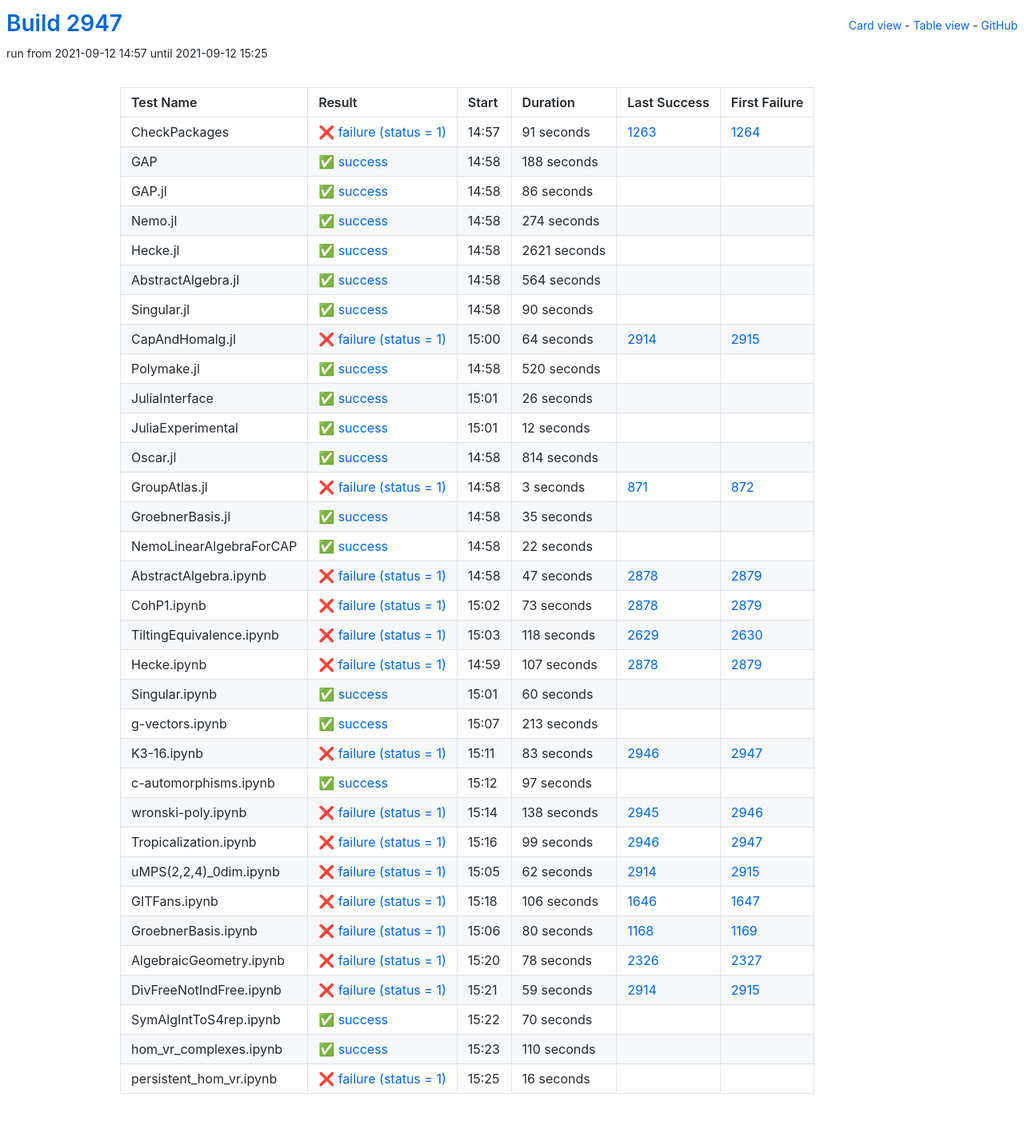
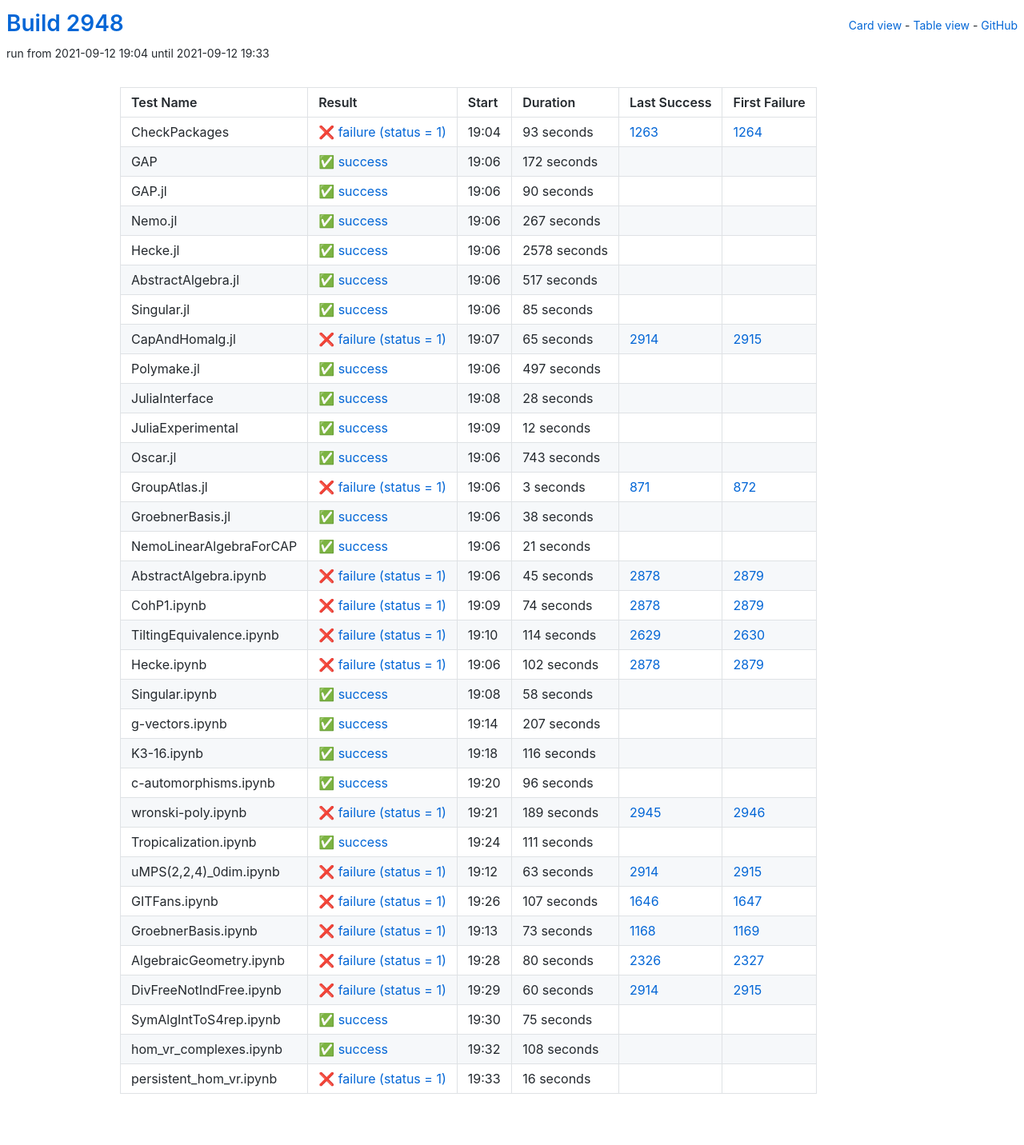
Before and after one commit to oscar-system/oscar-ci-status-stable, a Jekyll site: the page built from table.html, in a window 1280 px wide. Shown: the whole page at 80% size. Built offline with Jekyll 4.4.1, drawn with Linux system fonts in a browser that asks for light colours.

Commit message:
Build #2948

```diff
--- a/_data/ci.yml
+++ b/_data/ci.yml
@@ -1,6 +1,6 @@
 ---
-build: 2947
-build_url: https://oscarci.mathematik.uni-kl.de/job/oscar-stable/2947/
+build: 2948
+build_url: https://oscarci.mathematik.uni-kl.de/job/oscar-stable/2948/
 job: oscar-stable
 organization: oscar-system
 repo: oscar-ci-status-stable
@@ -8,80 +8,32 @@ repourl: https://github.com/oscar-system/oscar-ci-status-stable
 tests:
 - name: CheckPackages
   id: checkpackages
-  log: https://oscarci.mathematik.uni-kl.de/job/oscar-stable/2947/artifact/logs/build-2947/CheckPackages.log
-  start: 2021-09-12 14:57
+  log: https://oscarci.mathematik.uni-kl.de/job/oscar-stable/2948/artifact/logs/build-2948/CheckPackages.log
+  start: 2021-09-12 19:04
   success: false
   exitcode: 1
   status: failure
-  duration: 91
+  duration: 93
   last_success: 1263
   last_success_url: https://oscarci.mathematik.uni-kl.de/job/oscar-stable/1263/
   first_failure: 1264
   first_failure_url: https://oscarci.mathematik.uni-kl.de/job/oscar-stable/1264/
 - name: GAP
   id: gap
-  log: https://oscarci.mathematik.uni-kl.de/job/oscar-stable/2947/artifact/logs/build-2947/GAP.log
-  start: 2021-09-12 14:58
+  log: https://oscarci.mathematik.uni-kl.de/job/oscar-stable/2948/artifact/logs/build-2948/GAP.log
+  start: 2021-09-12 19:06
   success: true
   exitcode: 0
   status: success
-  duration: 188
+  duration: 172
   last_success: false
   last_success_url:
   first_failure: false
   first_failure_url:
 - name: GAP.jl
   id: gap-jl
-  log: https://oscarci.mathematik.uni-kl.de/job/oscar-stable/2947/artifact/logs/build-2947/GAP.jl.log
-  start: 2021-09-12 14:58
-  success: true
-  exitcode: 0
-  status: success
-  duration: 86
-  last_success: false
-  last_success_url:
-  first_failure: false
-  first_failure_url:
-- name: Nemo.jl
-  id: nemo-jl
-  log: https://oscarci.mathematik.uni-kl.de/job/oscar-stable/2947/artifact/logs/build-2947/Nemo.jl.log
-  start: 2021-09-12 14:58
-  success: true
-  exitcode: 0
-  status: success
-  duration: 274
-  last_success: false
-  last_success_url:
-  first_failure: false
-  first_failure_url:
-- name: Hecke.jl
-  id: hecke-jl
-  log: https://oscarci.mathematik.uni-kl.de/job/oscar-stable/2947/artifact/logs/build-2947/Hecke.jl.log
-  start: 2021-09-12 14:58
-  success: true
-  exitcode: 0
-  status: success
-  duration: 2621
-  last_success: false
-  last_success_url:
-  first_failure: false
-  first_failure_url:
-- name: AbstractAlgebra.jl
-  id: abstractalgebra-jl
-  log: https://oscarci.mathematik.uni-kl.de/job/oscar-stable/2947/artifact/logs/build-2947/AbstractAlgebra.jl.log
-  start: 2021-09-12 14:58
-  success: true
-  exitcode: 0
-  status: success
-  duration: 564
-  last_success: false
-  last_success_url:
-  first_failure: false
-  first_failure_url:
-- name: Singular.jl
-  id: singular-jl
-  log: https://oscarci.mathematik.uni-kl.de/job/oscar-stable/2947/artifact/logs/build-2947/Singular.jl.log
-  start: 2021-09-12 14:58
+  log: https://oscarci.mathematik.uni-kl.de/job/oscar-stable/2948/artifact/logs/build-2948/GAP.jl.log
+  start: 2021-09-12 19:06
   success: true
   exitcode: 0
   status: success
@@ -90,46 +42,94 @@ tests:
   last_success_url:
   first_failure: false
   first_failure_url:
+- name: Nemo.jl
+  id: nemo-jl
+  log: https://oscarci.mathematik.uni-kl.de/job/oscar-stable/2948/artifact/logs/build-2948/Nemo.jl.log
+  start: 2021-09-12 19:06
+  success: true
+  exitcode: 0
+  status: success
+  duration: 267
+  last_success: false
+  last_success_url:
+  first_failure: false
+  first_failure_url:
+- name: Hecke.jl
+  id: hecke-jl
+  log: https://oscarci.mathematik.uni-kl.de/job/oscar-stable/2948/artifact/logs/build-2948/Hecke.jl.log
+  start: 2021-09-12 19:06
+  success: true
+  exitcode: 0
+  status: success
+  duration: 2578
+  last_success: false
+  last_success_url:
+  first_failure: false
+  first_failure_url:
+- name: AbstractAlgebra.jl
+  id: abstractalgebra-jl
+  log: https://oscarci.mathematik.uni-kl.de/job/oscar-stable/2948/artifact/logs/build-2948/AbstractAlgebra.jl.log
+  start: 2021-09-12 19:06
+  success: true
+  exitcode: 0
+  status: success
+  duration: 517
+  last_success: false
+  last_success_url:
+  first_failure: false
+  first_failure_url:
+- name: Singular.jl
+  id: singular-jl
+  log: https://oscarci.mathematik.uni-kl.de/job/oscar-stable/2948/artifact/logs/build-2948/Singular.jl.log
+  start: 2021-09-12 19:06
+  success: true
+  exitcode: 0
+  status: success
+  duration: 85
+  last_success: false
+  last_success_url:
+  first_failure: false
+  first_failure_url:
 - name: CapAndHomalg.jl
   id: capandhomalg-jl
-  log: https://oscarci.mathematik.uni-kl.de/job/oscar-stable/2947/artifact/logs/build-2947/CapAndHomalg.jl.log
-  start: 2021-09-12 15:00
+  log: https://oscarci.mathematik.uni-kl.de/job/oscar-stable/2948/artifact/logs/build-2948/CapAndHomalg.jl.log
+  start: 2021-09-12 19:07
   success: false
   exitcode: 1
   status: failure
-  duration: 64
+  duration: 65
   last_success: 2914
   last_success_url: https://oscarci.mathematik.uni-kl.de/job/oscar-stable/2914/
   first_failure: 2915
   first_failure_url: https://oscarci.mathematik.uni-kl.de/job/oscar-stable/2915/
 - name: Polymake.jl
   id: polymake-jl
-  log: https://oscarci.mathematik.uni-kl.de/job/oscar-stable/2947/artifact/logs/build-2947/Polymake.jl.log
-  start: 2021-09-12 14:58
+  log: https://oscarci.mathematik.uni-kl.de/job/oscar-stable/2948/artifact/logs/build-2948/Polymake.jl.log
+  start: 2021-09-12 19:06
   success: true
   exitcode: 0
   status: success
-  duration: 520
+  duration: 497
   last_success: false
   last_success_url:
   first_failure: false
   first_failure_url:
 - name: JuliaInterface
   id: juliainterface
-  log: https://oscarci.mathematik.uni-kl.de/job/oscar-stable/2947/artifact/logs/build-2947/JuliaInterface.log
-  start: 2021-09-12 15:01
+  log: https://oscarci.mathematik.uni-kl.de/job/oscar-stable/2948/artifact/logs/build-2948/JuliaInterface.log
+  start: 2021-09-12 19:08
   success: true
   exitcode: 0
   status: success
-  duration: 26
+  duration: 28
   last_success: false
   last_success_url:
   first_failure: false
   first_failure_url:
 - name: JuliaExperimental
   id: juliaexperimental
-  log: https://oscarci.mathematik.uni-kl.de/job/oscar-stable/2947/artifact/logs/build-2947/JuliaExperimental.log
-  start: 2021-09-12 15:01
+  log: https://oscarci.mathematik.uni-kl.de/job/oscar-stable/2948/artifact/logs/build-2948/JuliaExperimental.log
+  start: 2021-09-12 19:09
   success: true
   exitcode: 0
   status: success
@@ -140,20 +140,20 @@ tests:
   first_failure_url:
 - name: Oscar.jl
   id: oscar-jl
-  log: https://oscarci.mathematik.uni-kl.de/job/oscar-stable/2947/artifact/logs/build-2947/Oscar.jl.log
-  start: 2021-09-12 14:58
+  log: https://oscarci.mathematik.uni-kl.de/job/oscar-stable/2948/artifact/logs/build-2948/Oscar.jl.log
+  start: 2021-09-12 19:06
   success: true
   exitcode: 0
   status: success
-  duration: 814
+  duration: 743
   last_success: false
   last_success_url:
   first_failure: false
   first_failure_url:
 - name: GroupAtlas.jl
   id: groupatlas-jl
-  log: https://oscarci.mathematik.uni-kl.de/job/oscar-stable/2947/artifact/logs/build-2947/GroupAtlas.jl.log
-  start: 2021-09-12 14:58
+  log: https://oscarci.mathematik.uni-kl.de/job/oscar-stable/2948/artifact/logs/build-2948/GroupAtlas.jl.log
+  start: 2021-09-12 19:06
   success: false
   exitcode: 1
   status: failure
@@ -164,236 +164,236 @@ tests:
   first_failure_url: https://oscarci.mathematik.uni-kl.de/job/oscar-stable/872/
 - name: GroebnerBasis.jl
   id: groebnerbasis-jl
-  log: https://oscarci.mathematik.uni-kl.de/job/oscar-stable/2947/artifact/logs/build-2947/GroebnerBasis.jl.log
-  start: 2021-09-12 14:58
+  log: https://oscarci.mathematik.uni-kl.de/job/oscar-stable/2948/artifact/logs/build-2948/GroebnerBasis.jl.log
+  start: 2021-09-12 19:06
   success: true
   exitcode: 0
   status: success
-  duration: 35
+  duration: 38
   last_success: false
   last_success_url:
   first_failure: false
   first_failure_url:
 - name: NemoLinearAlgebraForCAP
   id: nemolinearalgebraforcap
-  log: https://oscarci.mathematik.uni-kl.de/job/oscar-stable/2947/artifact/logs/build-2947/NemoLinearAlgebraForCAP.log
-  start: 2021-09-12 14:58
+  log: https://oscarci.mathematik.uni-kl.de/job/oscar-stable/2948/artifact/logs/build-2948/NemoLinearAlgebraForCAP.log
+  start: 2021-09-12 19:06
   success: true
   exitcode: 0
   status: success
-  duration: 22
+  duration: 21
   last_success: false
   last_success_url:
   first_failure: false
   first_failure_url:
 - name: AbstractAlgebra.ipynb
   id: abstractalgebra-ipynb
-  log: https://oscarci.mathematik.uni-kl.de/job/oscar-stable/2947/artifact/logs/build-2947/AbstractAlgebra.ipynb.log
-  start: 2021-09-12 14:58
+  log: https://oscarci.mathematik.uni-kl.de/job/oscar-stable/2948/artifact/logs/build-2948/AbstractAlgebra.ipynb.log
+  start: 2021-09-12 19:06
   success: false
   exitcode: 1
   status: failure
-  duration: 47
+  duration: 45
   last_success: 2878
   last_success_url: https://oscarci.mathematik.uni-kl.de/job/oscar-stable/2878/
   first_failure: 2879
   first_failure_url: https://oscarci.mathematik.uni-kl.de/job/oscar-stable/2879/
 - name: CohP1.ipynb
   id: cohp1-ipynb
-  log: https://oscarci.mathematik.uni-kl.de/job/oscar-stable/2947/artifact/logs/build-2947/CohP1.ipynb.log
-  start: 2021-09-12 15:02
+  log: https://oscarci.mathematik.uni-kl.de/job/oscar-stable/2948/artifact/logs/build-2948/CohP1.ipynb.log
+  start: 2021-09-12 19:09
   success: false
   exitcode: 1
   status: failure
-  duration: 73
+  duration: 74
   last_success: 2878
   last_success_url: https://oscarci.mathematik.uni-kl.de/job/oscar-stable/2878/
   first_failure: 2879
   first_failure_url: https://oscarci.mathematik.uni-kl.de/job/oscar-stable/2879/
 - name: TiltingEquivalence.ipynb
   id: tiltingequivalence-ipynb
-  log: https://oscarci.mathematik.uni-kl.de/job/oscar-stable/2947/artifact/logs/build-2947/TiltingEquivalence.ipynb.log
-  start: 2021-09-12 15:03
+  log: https://oscarci.mathematik.uni-kl.de/job/oscar-stable/2948/artifact/logs/build-2948/TiltingEquivalence.ipynb.log
+  start: 2021-09-12 19:10
   success: false
   exitcode: 1
   status: failure
-  duration: 118
+  duration: 114
   last_success: 2629
   last_success_url: https://oscarci.mathematik.uni-kl.de/job/oscar-stable/2629/
   first_failure: 2630
   first_failure_url: https://oscarci.mathematik.uni-kl.de/job/oscar-stable/2630/
 - name: Hecke.ipynb
   id: hecke-ipynb
-  log: https://oscarci.mathematik.uni-kl.de/job/oscar-stable/2947/artifact/logs/build-2947/Hecke.ipynb.log
-  start: 2021-09-12 14:59
+  log: https://oscarci.mathematik.uni-kl.de/job/oscar-stable/2948/artifact/logs/build-2948/Hecke.ipynb.log
+  start: 2021-09-12 19:06
   success: false
   exitcode: 1
   status: failure
-  duration: 107
+  duration: 102
   last_success: 2878
   last_success_url: https://oscarci.mathematik.uni-kl.de/job/oscar-stable/2878/
   first_failure: 2879
   first_failure_url: https://oscarci.mathematik.uni-kl.de/job/oscar-stable/2879/
 - name: Singular.ipynb
   id: singular-ipynb
-  log: https://oscarci.mathematik.uni-kl.de/job/oscar-stable/2947/artifact/logs/build-2947/Singular.ipynb.log
-  start: 2021-09-12 15:01
+  log: https://oscarci.mathematik.uni-kl.de/job/oscar-stable/2948/artifact/logs/build-2948/Singular.ipynb.log
+  start: 2021-09-12 19:08
   success: true
   exitcode: 0
   status: success
-  duration: 60
+  duration: 58
   last_success: false
   last_success_url:
   first_failure: false
   first_failure_url:
 - name: g-vectors.ipynb
   id: g-vectors-ipynb
-  log: https://oscarci.mathematik.uni-kl.de/job/oscar-stable/2947/artifact/logs/build-2947/g-vectors.ipynb.log
-  start: 2021-09-12 15:07
+  log: https://oscarci.mathematik.uni-kl.de/job/oscar-stable/2948/artifact/logs/build-2948/g-vectors.ipynb.log
+  start: 2021-09-12 19:14
   success: true
   exitcode: 0
   status: success
-  duration: 213
+  duration: 207
   last_success: false
   last_success_url:
   first_failure: false
   first_failure_url:
 - name: K3-16.ipynb
   id: k3-16-ipynb
-  log: https://oscarci.mathematik.uni-kl.de/job/oscar-stable/2947/artifact/logs/build-2947/K3-16.ipynb.log
-  start: 2021-09-12 15:11
-  success: false
-  exitcode: 1
-  status: failure
-  duration: 83
-  last_success: 2946
-  last_success_url: https://oscarci.mathematik.uni-kl.de/job/oscar-stable/2946/
-  first_failure: 2947
-  first_failure_url: https://oscarci.mathematik.uni-kl.de/job/oscar-stable/2947/
-- name: c-automorphisms.ipynb
-  id: c-automorphisms-ipynb
-  log: https://oscarci.mathematik.uni-kl.de/job/oscar-stable/2947/artifact/logs/build-2947/c-automorphisms.ipynb.log
-  start: 2021-09-12 15:12
+  log: https://oscarci.mathematik.uni-kl.de/job/oscar-stable/2948/artifact/logs/build-2948/K3-16.ipynb.log
+  start: 2021-09-12 19:18
   success: true
   exitcode: 0
   status: success
-  duration: 97
+  duration: 116
+  last_success: false
+  last_success_url:
+  first_failure: false
+  first_failure_url:
+- name: c-automorphisms.ipynb
+  id: c-automorphisms-ipynb
+  log: https://oscarci.mathematik.uni-kl.de/job/oscar-stable/2948/artifact/logs/build-2948/c-automorphisms.ipynb.log
+  start: 2021-09-12 19:20
+  success: true
+  exitcode: 0
+  status: success
+  duration: 96
   last_success: false
   last_success_url:
   first_failure: false
   first_failure_url:
 - name: wronski-poly.ipynb
   id: wronski-poly-ipynb
-  log: https://oscarci.mathematik.uni-kl.de/job/oscar-stable/2947/artifact/logs/build-2947/wronski-poly.ipynb.log
-  start: 2021-09-12 15:14
+  log: https://oscarci.mathematik.uni-kl.de/job/oscar-stable/2948/artifact/logs/build-2948/wronski-poly.ipynb.log
+  start: 2021-09-12 19:21
   success: false
   exitcode: 1
   status: failure
-  duration: 138
+  duration: 189
   last_success: 2945
   last_success_url: https://oscarci.mathematik.uni-kl.de/job/oscar-stable/2945/
   first_failure: 2946
   first_failure_url: https://oscarci.mathematik.uni-kl.de/job/oscar-stable/2946/
 - name: Tropicalization.ipynb
   id: tropicalization-ipynb
-  log: https://oscarci.mathematik.uni-kl.de/job/oscar-stable/2947/artifact/logs/build-2947/Tropicalization.ipynb.log
-  start: 2021-09-12 15:16
+  log: https://oscarci.mathematik.uni-kl.de/job/oscar-stable/2948/artifact/logs/build-2948/Tropicalization.ipynb.log
+  start: 2021-09-12 19:24
+  success: true
+  exitcode: 0
+  status: success
+  duration: 111
+  last_success: false
+  last_success_url:
+  first_failure: false
+  first_failure_url:
+- name: uMPS(2,2,4)_0dim.ipynb
+  id: umps-2-2-4-0dim-ipynb
+  log: https://oscarci.mathematik.uni-kl.de/job/oscar-stable/2948/artifact/logs/build-2948/uMPS-2-2-4-_0dim.ipynb.log
+  start: 2021-09-12 19:12
   success: false
   exitcode: 1
   status: failure
-  duration: 99
-  last_success: 2946
-  last_success_url: https://oscarci.mathematik.uni-kl.de/job/oscar-stable/2946/
-  first_failure: 2947
-  first_failure_url: https://oscarci.mathematik.uni-kl.de/job/oscar-stable/2947/
-- name: uMPS(2,2,4)_0dim.ipynb
-  id: umps-2-2-4-0dim-ipynb
-  log: https://oscarci.mathematik.uni-kl.de/job/oscar-stable/2947/artifact/logs/build-2947/uMPS-2-2-4-_0dim.ipynb.log
-  start: 2021-09-12 15:05
-  success: false
-  exitcode: 1
-  status: failure
-  duration: 62
+  duration: 63
   last_success: 2914
   last_success_url: https://oscarci.mathematik.uni-kl.de/job/oscar-stable/2914/
   first_failure: 2915
   first_failure_url: https://oscarci.mathematik.uni-kl.de/job/oscar-stable/2915/
 - name: GITFans.ipynb
   id: gitfans-ipynb
-  log: https://oscarci.mathematik.uni-kl.de/job/oscar-stable/2947/artifact/logs/build-2947/GITFans.ipynb.log
-  start: 2021-09-12 15:18
+  log: https://oscarci.mathematik.uni-kl.de/job/oscar-stable/2948/artifact/logs/build-2948/GITFans.ipynb.log
+  start: 2021-09-12 19:26
   success: false
   exitcode: 1
   status: failure
-  duration: 106
+  duration: 107
   last_success: 1646
   last_success_url: https://oscarci.mathematik.uni-kl.de/job/oscar-stable/1646/
   first_failure: 1647
   first_failure_url: https://oscarci.mathematik.uni-kl.de/job/oscar-stable/1647/
 - name: GroebnerBasis.ipynb
   id: groebnerbasis-ipynb
-  log: https://oscarci.mathematik.uni-kl.de/job/oscar-stable/2947/artifact/logs/build-2947/GroebnerBasis.ipynb.log
-  start: 2021-09-12 15:06
+  log: https://oscarci.mathematik.uni-kl.de/job/oscar-stable/2948/artifact/logs/build-2948/GroebnerBasis.ipynb.log
+  start: 2021-09-12 19:13
   success: false
   exitcode: 1
   status: failure
-  duration: 80
+  duration: 73
   last_success: 1168
   last_success_url: https://oscarci.mathematik.uni-kl.de/job/oscar-stable/1168/
   first_failure: 1169
   first_failure_url: https://oscarci.mathematik.uni-kl.de/job/oscar-stable/1169/
 - name: AlgebraicGeometry.ipynb
   id: algebraicgeometry-ipynb
-  log: https://oscarci.mathematik.uni-kl.de/job/oscar-stable/2947/artifact/logs/build-2947/AlgebraicGeometry.ipynb.log
-  start: 2021-09-12 15:20
+  log: https://oscarci.mathematik.uni-kl.de/job/oscar-stable/2948/artifact/logs/build-2948/AlgebraicGeometry.ipynb.log
+  start: 2021-09-12 19:28
   success: false
   exitcode: 1
   status: failure
-  duration: 78
+  duration: 80
   last_success: 2326
   last_success_url: https://oscarci.mathematik.uni-kl.de/job/oscar-stable/2326/
   first_failure: 2327
   first_failure_url: https://oscarci.mathematik.uni-kl.de/job/oscar-stable/2327/
 - name: DivFreeNotIndFree.ipynb
   id: divfreenotindfree-ipynb
-  log: https://oscarci.mathematik.uni-kl.de/job/oscar-stable/2947/artifact/logs/build-2947/DivFreeNotIndFree.ipynb.log
-  start: 2021-09-12 15:21
+  log: https://oscarci.mathematik.uni-kl.de/job/oscar-stable/2948/artifact/logs/build-2948/DivFreeNotIndFree.ipynb.log
+  start: 2021-09-12 19:29
   success: false
   exitcode: 1
   status: failure
-  duration: 59
+  duration: 60
   last_success: 2914
   last_success_url: https://oscarci.mathematik.uni-kl.de/job/oscar-stable/2914/
   first_failure: 2915
   first_failure_url: https://oscarci.mathematik.uni-kl.de/job/oscar-stable/2915/
 - name: SymAlgIntToS4rep.ipynb
   id: symalginttos4rep-ipynb
-  log: https://oscarci.mathematik.uni-kl.de/job/oscar-stable/2947/artifact/logs/build-2947/SymAlgIntToS4rep.ipynb.log
-  start: 2021-09-12 15:22
+  log: https://oscarci.mathematik.uni-kl.de/job/oscar-stable/2948/artifact/logs/build-2948/SymAlgIntToS4rep.ipynb.log
+  start: 2021-09-12 19:30
   success: true
   exitcode: 0
   status: success
-  duration: 70
+  duration: 75
   last_success: false
   last_success_url:
   first_failure: false
   first_failure_url:
 - name: hom_vr_complexes.ipynb
   id: hom-vr-complexes-ipynb
-  log: https://oscarci.mathematik.uni-kl.de/job/oscar-stable/2947/artifact/logs/build-2947/hom_vr_complexes.ipynb.log
-  start: 2021-09-12 15:23
+  log: https://oscarci.mathematik.uni-kl.de/job/oscar-stable/2948/artifact/logs/build-2948/hom_vr_complexes.ipynb.log
+  start: 2021-09-12 19:32
   success: true
   exitcode: 0
   status: success
-  duration: 110
+  duration: 108
   last_success: false
   last_success_url:
   first_failure: false
   first_failure_url:
 - name: persistent_hom_vr.ipynb
   id: persistent-hom-vr-ipynb
-  log: https://oscarci.mathematik.uni-kl.de/job/oscar-stable/2947/artifact/logs/build-2947/persistent_hom_vr.ipynb.log
-  start: 2021-09-12 15:25
+  log: https://oscarci.mathematik.uni-kl.de/job/oscar-stable/2948/artifact/logs/build-2948/persistent_hom_vr.ipynb.log
+  start: 2021-09-12 19:33
   success: false
   exitcode: 1
   status: failure
```
Also changed, not shown: README.md.
